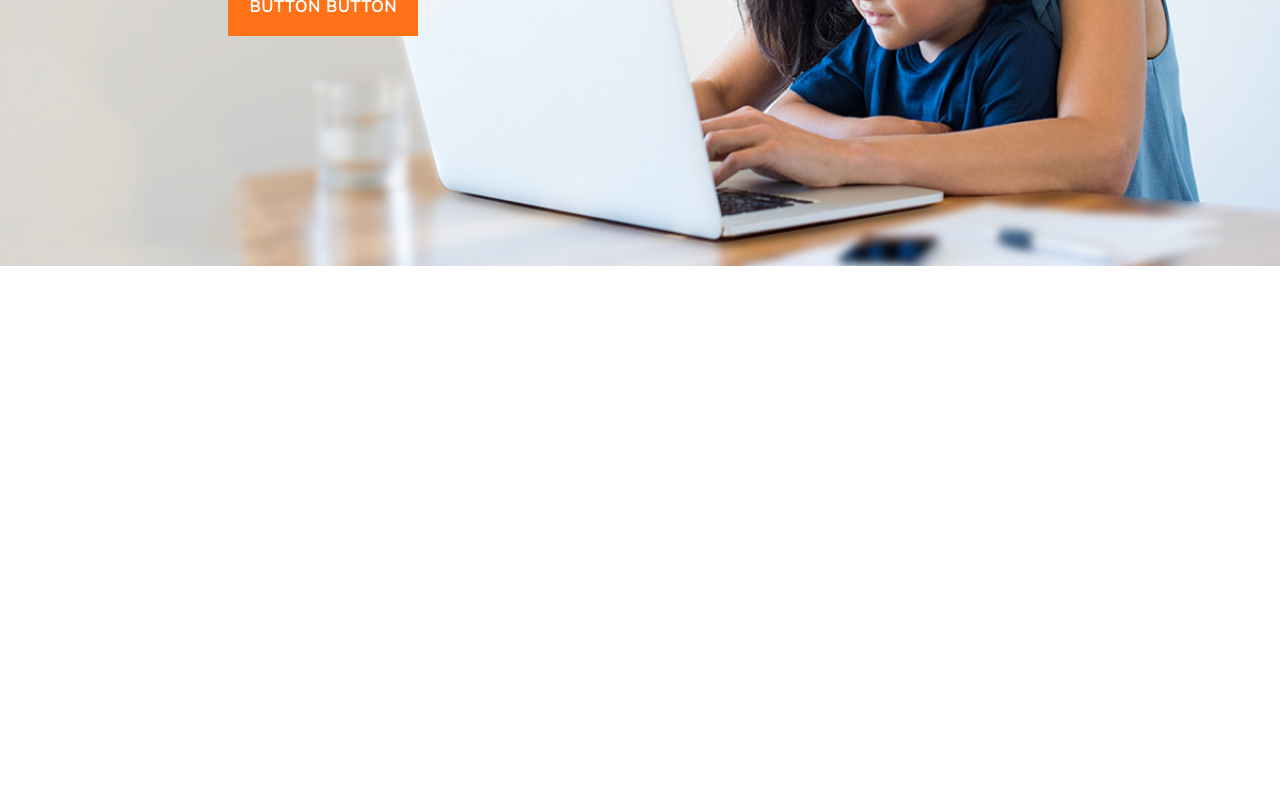
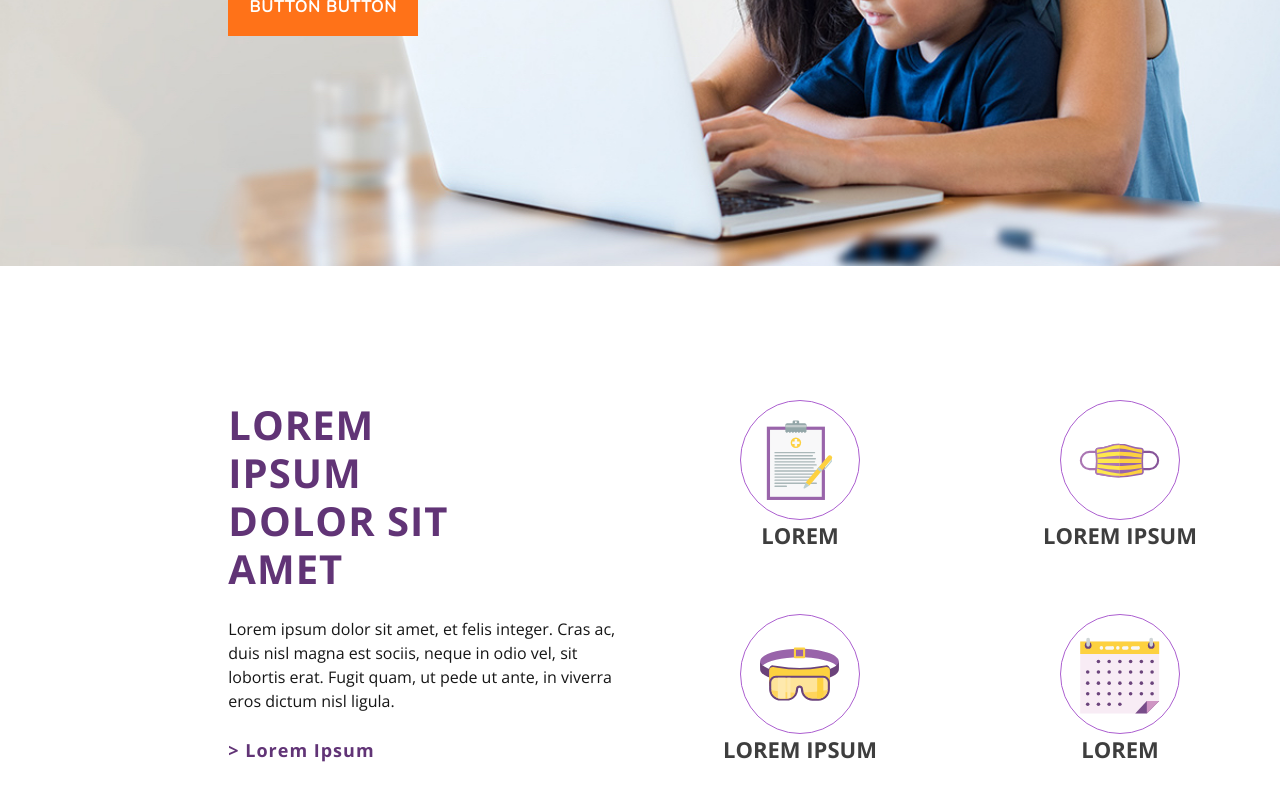
Before and after one commit to ksrawr/rg-frontend-challenge, a React app: page / in a window 1280 px wide. Shown: the part 1654-2454 px from the top of the page. Before the commit the page ends 1920 px from the top, so only its background shows below. Built offline with nearby package versions, Linux system fonts and the light colour scheme.

Commit message:
adds offercontainer-comp with stylings and contents

```diff
--- a/src/App.js
+++ b/src/App.js
@@ -4,6 +4,7 @@ import React from 'react';
 import HeroContainer from './screens/HeroContainer';
 import MissionContainer from './screens/MissionContainer';
 import GettingStartedContainer from './screens/GettingStartedContainer';
+import OfferContainer from './screens/OfferContainer';
 
 class App extends React.Component {
   render() {
@@ -12,6 +13,7 @@ class App extends React.Component {
         <HeroContainer/>
         <MissionContainer/>
         <GettingStartedContainer/>
+        <OfferContainer/>
       </>
     );
   }
--- /dev/null
+++ b/src/components/OfferContent/OfferContent.js
@@ -0,0 +1,17 @@
+import React from 'react';
+
+const OfferContent = props => {
+  return(
+    <>
+    <h3 className="title title--purple mb-4">
+      LOREM IPSUM DOLOR SIT AMET
+    </h3>
+    <p className="offer__description">
+      Lorem ipsum dolor sit amet, et felis integer. Cras ac, duis nisl magna est sociis, neque in odio vel, sit lobortis erat. Fugit quam, ut pede ut ante, in viverra eros dictum nisl ligula.
+    </p>
+    <a href="#" className="offer__link">&gt; Lorem Ipsum</a>
+    </>
+  )
+}
+
+export default OfferContent;
--- /dev/null
+++ b/src/components/OfferGrid/OfferGrid.js
@@ -0,0 +1,34 @@
+import React from 'react';
+
+const OfferGrid = props => {
+  return(
+    <div className="row row-cols-2">
+      <div className="col offer__icon--center mb-5">
+        <div className="offer__icon--border">
+          <div className="offer__icon offer__icon--clipboard"></div>
+        </div>
+        <p className="offer__icon__text">LOREM</p>
+      </div>
+      <div className="col offer__icon--center mb-5">
+        <div className="offer__icon--border">
+          <div className="offer__icon offer__icon--facemask"></div>
+        </div>
+        <p className="offer__icon__text">LOREM IPSUM</p>
+      </div>
+      <div className="col offer__icon--center">
+        <div className="offer__icon--border">
+          <div className="offer__icon offer__icon--lab"></div>
+        </div>
+        <p className="offer__icon__text">LOREM IPSUM</p>
+      </div>
+      <div className="col offer__icon--center">
+        <div className="offer__icon--border">
+          <div className="offer__icon offer__icon--calendar"></div>
+        </div>
+        <p className="offer__icon__text">LOREM</p>
+      </div>
+    </div>
+  )
+};
+
+export default OfferGrid;
--- a/src/css/style.css
+++ b/src/css/style.css
@@ -143,6 +143,92 @@ img {
   align-items: center;
 }
 
+.row__offer {
+  min-height: 80vh;
+  flex-direction: row;
+  align-items: center;
+}
+
+.offer__description {
+  display: -webkit-box;
+  width: 408px;
+  height: 96px;
+  font-size: 16px;
+  color: #161616;
+  font-family: "Open Sans";
+  font-weight: 400;
+  -webkit-text-stroke-color: 1px solid #979797;
+  -webkit-box-orient: vertical;
+}
+
+.offer__link {
+  display: block;
+  max-width: 190px;
+  height: 43px;
+  font-size: 18px;
+  letter-spacing: 1px;
+  line-height: 42px;
+  color: #613476;
+  font-family: "Open Sans", sans-serif;
+  font-weight: 700;
+  white-space: pre;
+}
+
+.offer__icon--center {
+  display: flex;
+  flex-direction: column;
+  justify-content: center;
+  align-items: center;
+}
+
+.offer__icon {
+  width: 81px;
+  height: 81px;
+}
+
+.offer__icon--clipboard {
+  background: url('./../images/home-expertise.svg');
+  background-size: cover;
+  background-repeat: no-repeat;
+}
+
+.offer__icon--facemask {
+  background: url('./../images/home-hygiene.svg');
+  background-size: cover;
+  background-repeat: no-repeat;
+}
+
+.offer__icon--lab {
+  background: url('./../images/home-lab.svg');
+  background-size: cover;
+  background-repeat: no-repeat;
+}
+
+.offer__icon--calendar {
+  background: url('./../images/home-retention.svg');
+  background-size: cover;
+  background-repeat: no-repeat;
+}
+
+.offer__icon--border {
+  width: 120px;
+  height: 120px;
+  border-radius: 50%;
+  border: 1px solid #ac5fd0;
+  display: flex;
+  flex-direction: column;
+  justify-content: center;
+  align-items: center;
+}
+
+.offer__icon__text {
+  font-size: 22px;
+  line-height: 30px;
+  color: #3e3e3e;
+  font-family: "Open Sans";
+  font-weight: 700;
+}
+
 @media only screen and (max-width: 600px) {
   .hero__greeting {
     font-size: 52px;
--- /dev/null
+++ b/src/screens/OfferContainer.js
@@ -0,0 +1,25 @@
+import React from 'react';
+
+import OfferContent from './../components/OfferContent/OfferContent';
+import OfferGrid from './../components/OfferGrid/OfferGrid';
+
+const OfferContainer = props => {
+  return (
+    <div className="offer__section">
+      <div className="container-fluid">
+        <div className="row row__offer">
+
+          <div className="col-lg-3 offset-lg-2 col-md-12 col-sm-12 col-xs-12 offer__content">
+            <OfferContent/>
+          </div>
+
+          <div className="col-lg-6 offset-lg-1 col-md-12 col-sm-12 col-xs-12 mt-2 offer__grid">
+            <OfferGrid/>
+          </div>
+        </div>
+      </div>
+    </div>
+  )
+};
+
+export default OfferContainer;
```
